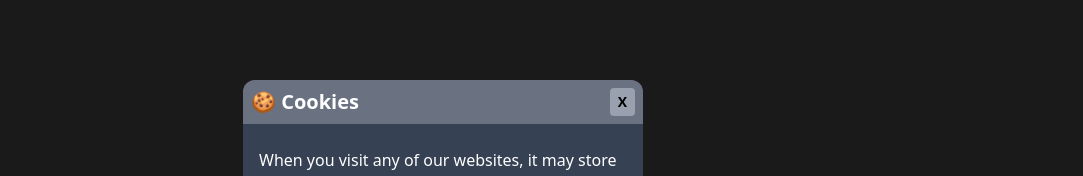
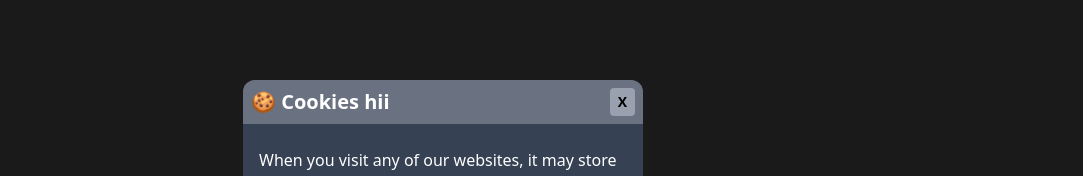
Before and after one commit to Abhinandan-twotechies/React_Learnings, a React (Vite) app in the folder 05PassswordGenerator/: page / in a window 1280 px wide. Both pictures are taken after a click on the button "Customise..". Shown: the top 176 px of the page, without its empty margins (197-1280 px from the left). Built offline with nearby package versions, Linux system fonts and the light colour scheme.

Commit message:
added changes

```diff
--- a/05PassswordGenerator/src/components/Customise.jsx
+++ b/05PassswordGenerator/src/components/Customise.jsx
@@ -3,7 +3,7 @@ function Customise({ onClose }) {
         <>
             <div className="w-100 h-160 bg-gray-700 rounded-xl text-white">
                 <div className=" flex justify-between p-2 text-center font-bold rounded-tl-xl rounded-tr-xl bg-gray-500 text-xl">
-                    <h1>🍪 Cookies</h1>
+                    <h1>🍪 Cookies hii</h1>
                     <button
                         onClick={onClose}
                         className="bg-gray-400 text-black px-2 py-1 text-sm rounded-sm cursor-pointer hover:bg-red-700 hover:text-white">X</button>
```
